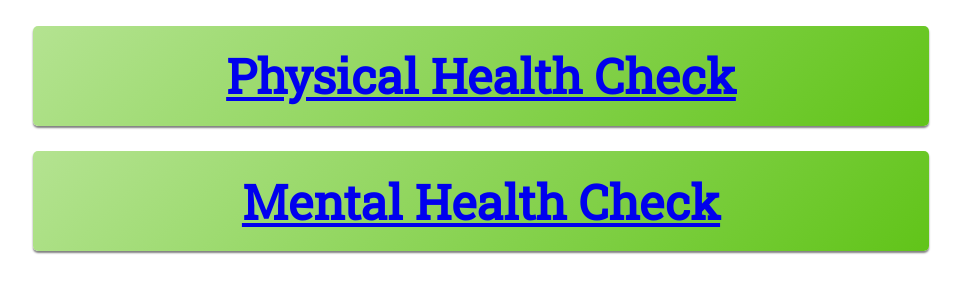
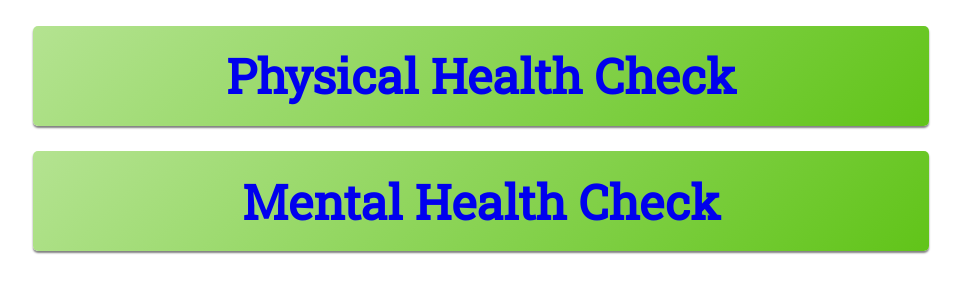
Before and after one commit to SanjeebNath382/sashakti, a PHP site: page /MentalAndPhysical.php in a window 1280 px wide. Shown: the top 300 px of the page, without its empty margins (159-1120 px from the left). Run offline with PHP 8.4, Linux system fonts and the light colour scheme.

Commit message:
updated MentalAndPhysical.php

```diff
--- a/MentalAndPhysical.php
+++ b/MentalAndPhysical.php
@@ -8,10 +8,10 @@
 
 <body>
     <div id="period-tracker-card">
-  <h1 style="color:white; font-size:48px;"><a href="PhysicalHealthForm.php">Physical Health Check</a></h1>
+  <h1 style="color:white; font-size:48px;"><a  style="text-decoration:none;" href="PhysicalHealthForm.php">Physical Health Check</a></h1>
   </div>
   <div id="period-tracker-card">
-    <h1 style="color:white; font-size:48px;"><a href="MentalHealthForm.php">Mental Health Check</a></h1>
+    <h1 style="color:white; font-size:48px;"><a  style="text-decoration:none;" href="MentalHealthForm.php">Mental Health Check</a></h1>
   </div>
 
 </body>
--- a/answer.php
+++ b/answer.php
@@ -15,7 +15,7 @@
       $uid= $_SESSION['id'];
       $username= $_SESSION['username'];
       $aid= uniqid($uid);
-      $sql= "INSERT INTO `sashakti`.`answers` (`ansid`, `qid`,`answeredBy`, `text`) VALUES ('$aid', '$qid','$username', '$ans');";
+      $sql= "INSERT INTO `sashakti`.`answers` (`ansid`, `qid`,`answeredBy`, `text`,`date`) VALUES ('$aid', '$qid','$username', '$ans',current_timestamp());";
       if($con->query($sql) == true){
         header('location: ./forum.php');
 
--- a/question.php
+++ b/question.php
@@ -10,7 +10,7 @@
     $category= $_POST['category'];
     $qid= uniqid($question);
     $uid= $_SESSION['id'];
-    $sql= "INSERT INTO `sashakti`.`questions` (`qid`, `category`, `text`, `uid`) VALUES ('$qid', '$category', '$question', '$uid');";
+    $sql= "INSERT INTO `sashakti`.`questions` (`qid`, `category`, `text`, `uid`,`date`) VALUES ('$qid', '$category', '$question', '$uid',current_timestamp());";
     if($con->query($sql) == true){
       echo "<h3 style='margin-left:400px;margin-top:20px;color:green' >You question was successfully registered</h3>";
       header('location: ./forum.php');
```
